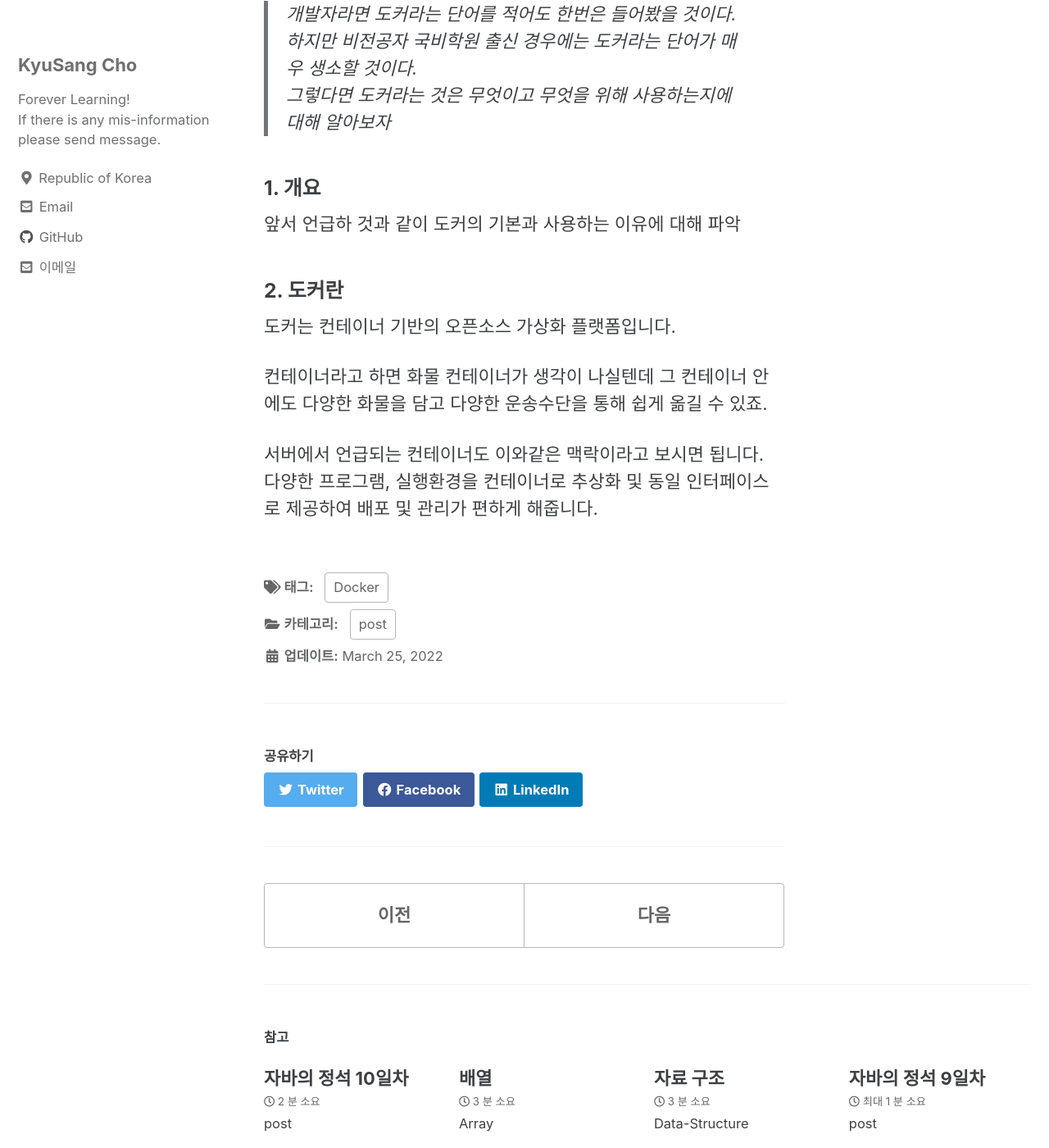
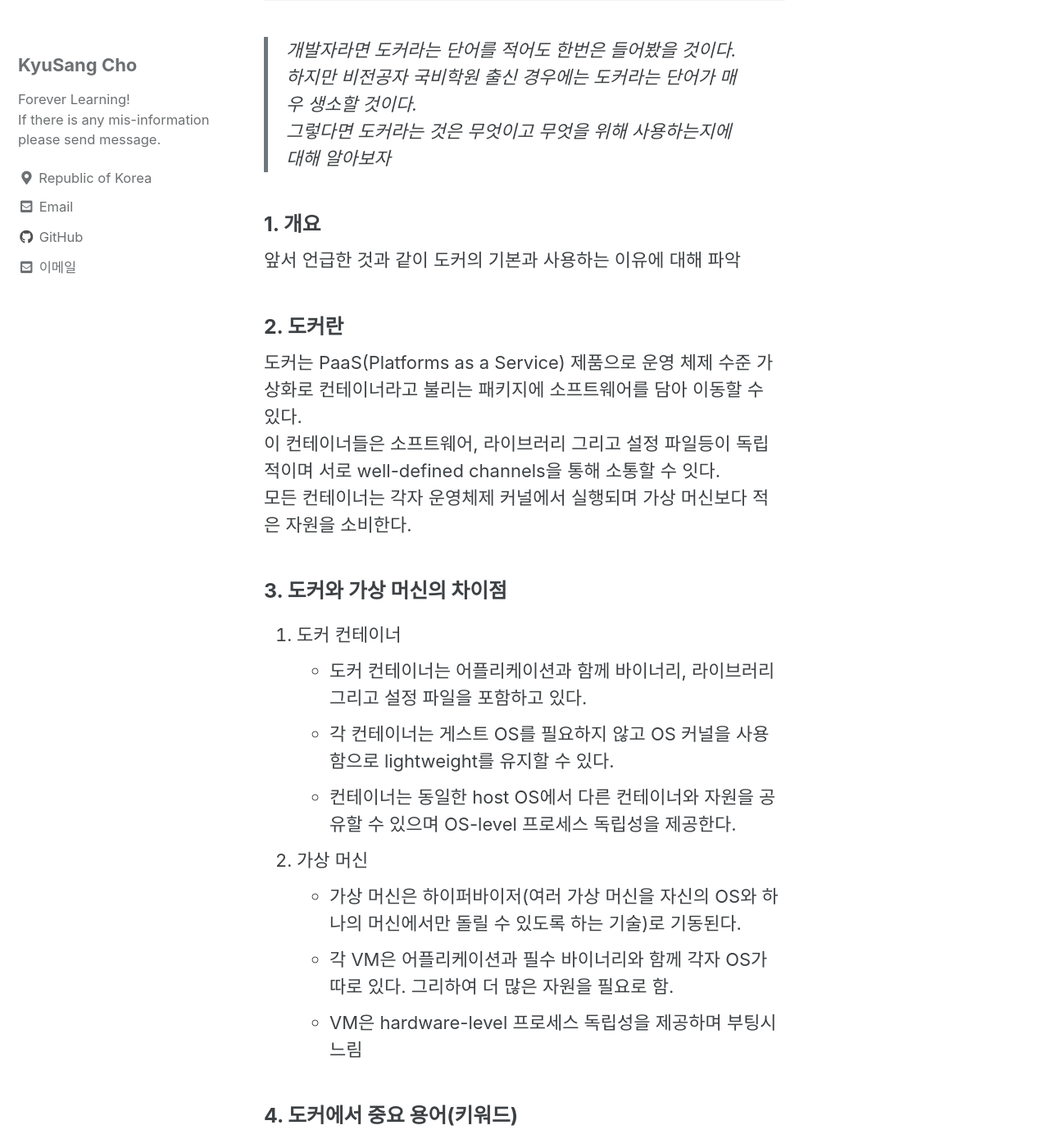
Before and after one commit to DevKS-Yet/DevKs-Yet.github.io, a Jekyll site: the page built from _posts/2022-03-25-55(docker01).md, in a window 1280 px wide and 1400 px high, scrolled down 531 px. Shown: the whole window at 82% size. Built offline with Jekyll 4.4.1, drawn with Linux system fonts in a browser that asks for light colours; cached includes are drawn as plain includes; some of the changed text lies outside the part shown.

Commit message:
20220418

```diff
--- a/_posts/2022-03-25-55(docker01).md
+++ b/_posts/2022-03-25-55(docker01).md
@@ -12,18 +12,56 @@ tags:
 
 1. 개요
 2. 도커란
-3. 사용하는 이유
+3. 도커와 가상 머신의 차이점
+4. 도커에서 중요 용어(키워드)
 
 ## Docker
 > 개발자라면 도커라는 단어를 적어도 한번은 들어봤을 것이다. 하지만 비전공자 국비학원 출신 경우에는 도커라는 단어가 매우 생소할 것이다.
 > 그렇다면 도커라는 것은 무엇이고 무엇을 위해 사용하는지에 대해 알아보자
 
 ### 1. 개요
-앞서 언급하 것과 같이 도커의 기본과 사용하는 이유에 대해 파악
+앞서 언급한 것과 같이 도커의 기본과 사용하는 이유에 대해 파악
 
 ### 2. 도커란
-도커는 컨테이너 기반의 오픈소스 가상화 플랫폼입니다.
+도커는 PaaS(Platforms as a Service) 제품으로 운영 체제 수준 가상화로 컨테이너라고 불리는 패키지에 소프트웨어를 담아 이동할 수 있다.
+이 컨테이너들은 소프트웨어, 라이브러리 그리고 설정 파일등이 독립적이며 서로 well-defined channels을 통해 소통할 수 잇다.
+모든 컨테이너는 각자 운영체제 커널에서 실행되며 가상 머신보다 적은 자원을 소비한다.
 
-컨테이너라고 하면 화물 컨테이너가 생각이 나실텐데 그 컨테이너 안에도 다양한 화물을 담고 다양한 운송수단을 통해 쉽게 옮길 수 있죠.
+### 3. 도커와 가상 머신의 차이점
+1. 도커 컨테이너
+   - 도커 컨테이너는 어플리케이션과 함께 바이너리, 라이브러리 그리고 설정 파일을 포함하고 있다.
+   - 각 컨테이너는 게스트 OS를 필요하지 않고 OS 커널을 사용함으로 lightweight를 유지할 수 있다.
+   - 컨테이너는 동일한 host OS에서 다른 컨테이너와 자원을 공유할 수 있으며 OS-level 프로세스 독립성을 제공한다.
+2. 가상 머신
+   - 가상 머신은 하이퍼바이저(여러 가상 머신을 자신의 OS와 하나의 머신에서만 돌릴 수 있도록 하는 기술)로 기동된다.
+   - 각 VM은 어플리케이션과 필수 바이너리와 함께 각자 OS가 따로 있다. 그리하여 더 많은 자원을 필요로 함.
+   - VM은 hardware-level 프로세스 독립성을 제공하며 부팅시 느림
 
-서버에서 언급되는 컨테이너도 이와같은 맥락이라고 보시면 됩니다. 다양한 프로그램, 실행환경을 컨테이너로 추상화 및 동일 인터페이스로 제공하여 배포 및 관리가 편하게 해줍니다.
+### 4. 도커에서 중요 용어(키워드)
+1. 도커 이미지
+   - 멀티 레이어로 이루어진 파일이며 도커 컨테이너에서 실행할 코드로 사용된다.
+   - 도커 컨테이너를 만들 때 필요한 세트이다.
+2. 도커 컨테이너
+   - 이미지의 런타임 인스턴스이다.
+   - 개발자가 필요한 구성품(;라이브러리 또는 다른 디펜던시)을 어플리케이션과 함께 패키지할 수 있도록한다.
+3. 도커 파일
+   - 텍스트 문서로써 도커 이미지를 실행할 때 필요한 커맨드를 담고있다.
+   - 도커 파일을 통해 도커 이미지를 생성할 수 있다.
+4. 도커 엔진
+   - 컨테이너를 host하는 소프트웨어를 도커 엔진이라 한다.
+   - 도커 엔진은 클라이언트-서버 기반 어플리케이션이다.
+   - 도커 엔진의 3가지 메인 요소:
+     - 서버 : 도커 이미지, 컨테이너, 네트워크 그리고 볼륨 생성 및 관리를 한다. 데몬 프로세스로도 불린다.
+     - REST API : 어플리케이션이 어떻게 서버와 상호작용 및 무엇을 할지 정의하는 것
+     - Client : 클라이언트는 도커 CLI(Command-Line Interface)로 도커 커맨드를 통해 도커와 상호작용할 수 있도록 한다.
+
+### 도커 헙
+- 도커 헙이란 공식 온라인 레포지토리로 다른 도커 이미지를 찾을 수 있다.
+- 도커 헙을 통해 관리, 찾기, 그리고 다른 이들과 컨테이너 이미지를 공유할 수 있다.
+
+
+> 추가적으로 도커 커맨드나 사용법에 대해서 궁금하다면 References 사이트를 참고하길 바란다.
+
+
+#### References
+- [https://www.geeksforgeeks.org/introduction-to-docker/?ref=lbp](https://www.geeksforgeeks.org/introduction-to-docker/?ref=lbp)
```
